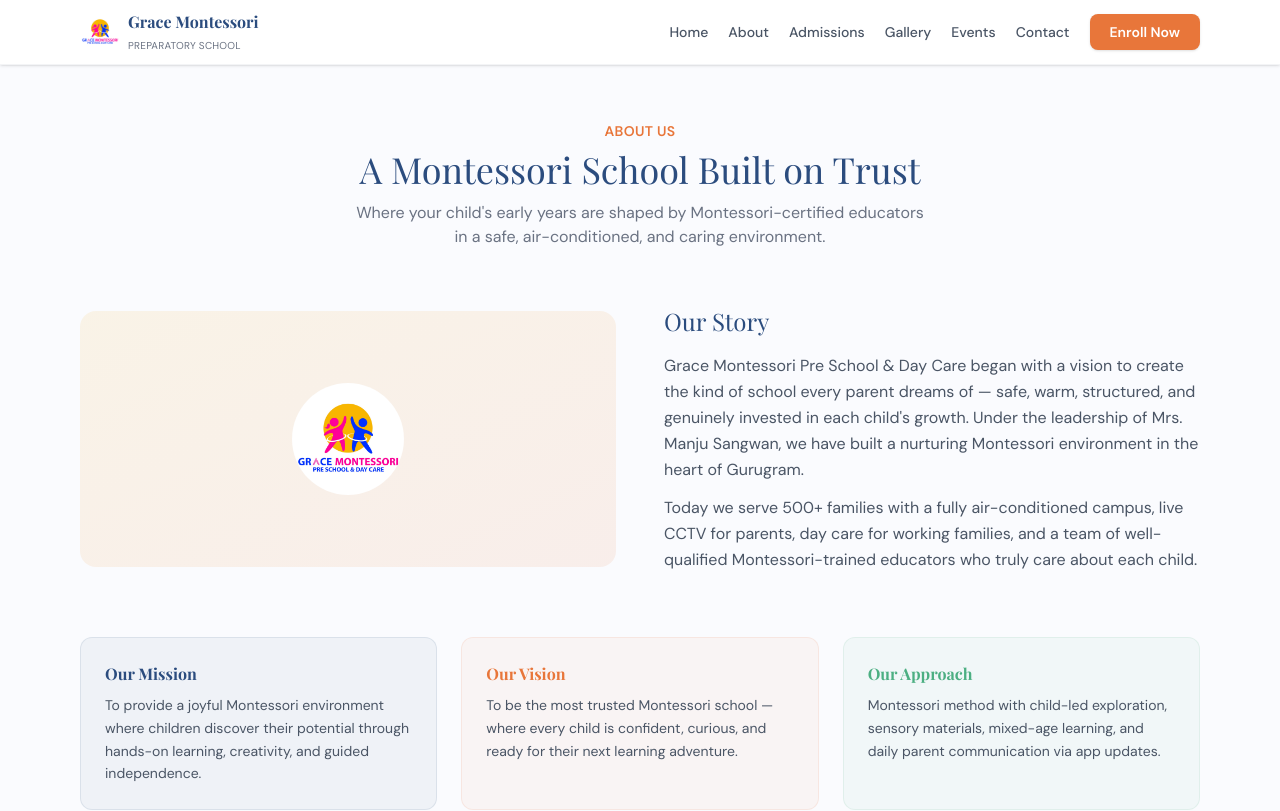
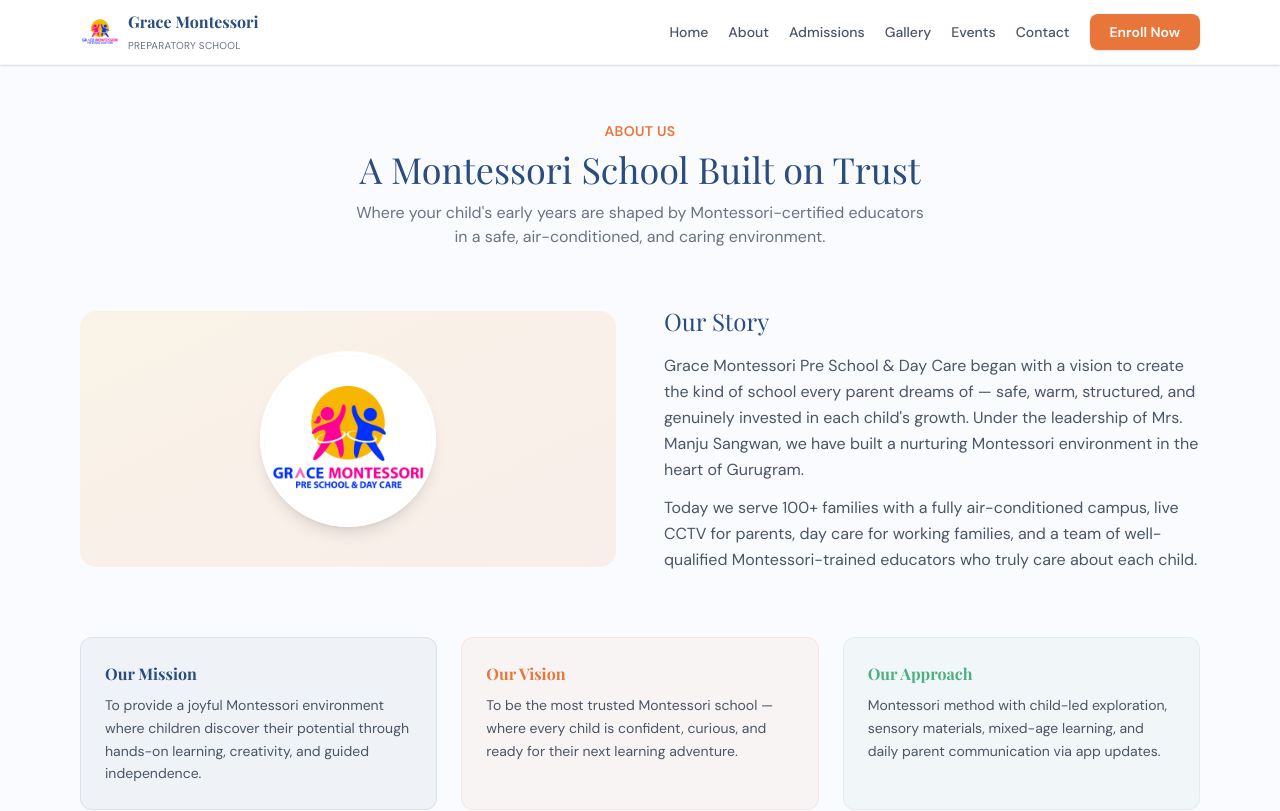
Before and after one commit to management-systems/Rising_Star_Preparatory_School, a Next.js app: page /about in a window 1280 px wide. Shown: the top 811 px of the page. Built offline with nearby package versions, Linux system fonts and the light colour scheme.

Commit message:
Fix stats (100+ students, 10+ educators), larger logo, use logo as favicon

```diff
--- a/app/about/page.tsx
+++ b/app/about/page.tsx
@@ -13,7 +13,7 @@
         {/* Story */}
         <div className="grid md:grid-cols-2 gap-12 items-center mb-16">
           <div className="bg-gradient-to-br from-[#F5C563]/15 to-[#E8763A]/10 rounded-2xl h-64 flex items-center justify-center">
-            <div className="w-28 h-28 rounded-full overflow-hidden">
+            <div className="w-44 h-44 rounded-full overflow-hidden border-4 border-white shadow-lg">
               <img src="/logo.jpg" alt="Grace Montessori" className="w-full h-full object-cover" />
             </div>
           </div>
@@ -23,7 +23,7 @@
               Grace Montessori Pre School & Day Care began with a vision to create the kind of school every parent dreams of — safe, warm, structured, and genuinely invested in each child&apos;s growth. Under the leadership of Mrs. Manju Sangwan, we have built a nurturing Montessori environment in the heart of Gurugram.
             </p>
             <p className="text-gray-600 leading-relaxed">
-              Today we serve 500+ families with a fully air-conditioned campus, live CCTV for parents, day care for working families, and a team of well-qualified Montessori-trained educators who truly care about each child.
+              Today we serve 100+ families with a fully air-conditioned campus, live CCTV for parents, day care for working families, and a team of well-qualified Montessori-trained educators who truly care about each child.
             </p>
           </div>
         </div>
--- a/app/layout.tsx
+++ b/app/layout.tsx
@@ -4,7 +4,7 @@
 export const metadata: Metadata = {
   title: "Grace Montessori Pre School & Day Care",
   description: "A trusted Montessori-based early childhood education center for ages 1.5–6. Play-based learning, qualified educators, and a safe fully AC campus in Gurugram. Admissions open 2026–27.",
-  icons: { icon: "/favicon.svg" },
+  icons: { icon: "/logo.jpg" },
 };
 
 export default function RootLayout({
--- a/components/home/AboutSnippet.tsx
+++ b/components/home/AboutSnippet.tsx
@@ -8,7 +8,7 @@
       <div className="grid md:grid-cols-2 gap-12 items-center">
         <div className="bg-gradient-to-br from-[#F5C563]/20 to-[#E8763A]/10 rounded-2xl h-72 flex items-center justify-center relative overflow-hidden">
           <div className="text-center">
-            <div className="w-24 h-24 rounded-full mx-auto overflow-hidden mb-3">
+            <div className="w-40 h-40 rounded-full mx-auto overflow-hidden mb-3 border-4 border-white shadow-lg">
               <img src="/logo.jpg" alt="Grace Montessori" className="w-full h-full object-cover" />
             </div>
             <p className="text-sm text-gray-500 font-medium">Montessori School · Est. 2014</p>
--- a/components/home/StatsCounter.tsx
+++ b/components/home/StatsCounter.tsx
@@ -2,8 +2,8 @@
 import React, { useEffect, useRef, useState } from 'react';
 
 const stats = [
-  { value: 500, suffix: '+', label: 'Happy Students' },
-  { value: 30, suffix: '+', label: 'Trained Educators' },
+  { value: 100, suffix: '+', label: 'Happy Students' },
+  { value: 10, suffix: '+', label: 'Trained Educators' },
   { value: 10, suffix: '+', label: 'Years of Trust' },
   { value: 98, suffix: '%', label: 'Parent Satisfaction' },
 ];
```
Also changed, not shown: public/favicon.svg.
